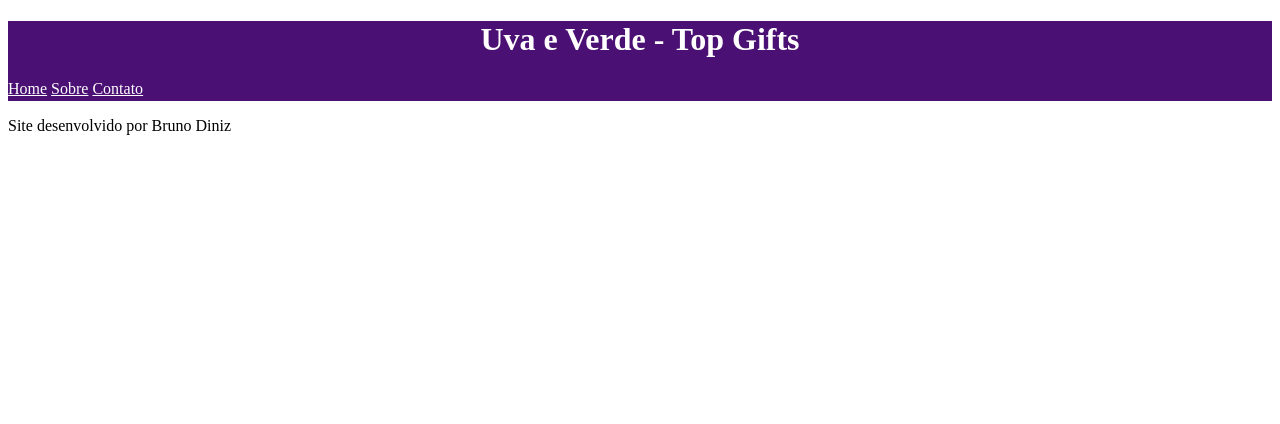
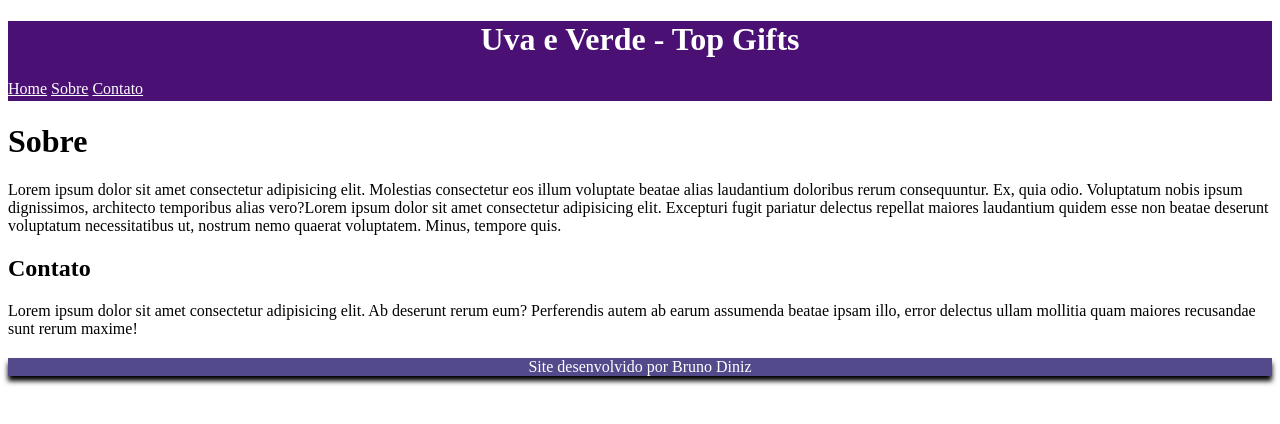
Before and after one commit to BrunoDinizUEPB/html-css, a plain HTML site: page desafios/uvaeverde/index.html in a window 1280 px wide. Drawn offline with Linux system fonts and the light colour scheme.

```diff
--- a/desafios/uvaeverde/index.html
+++ b/desafios/uvaeverde/index.html
@@ -16,9 +16,13 @@
             <a href="">Contato</a>
         </nav>
     </header>
-
     <main>
+        <h1>Sobre</h1>
+        <p>Lorem ipsum dolor sit amet consectetur adipisicing elit. Molestias consectetur eos illum voluptate beatae alias laudantium doloribus rerum consequuntur. Ex, quia odio. Voluptatum nobis ipsum dignissimos, architecto temporibus alias vero?Lorem ipsum dolor sit amet consectetur adipisicing elit. Excepturi fugit pariatur delectus repellat maiores laudantium quidem esse non beatae deserunt voluptatum necessitatibus ut, nostrum nemo quaerat voluptatem. Minus, tempore quis.</p>
+        <h2>Contato</h2>
+        <p>Lorem ipsum dolor sit amet consectetur adipisicing elit. Ab deserunt rerum eum? Perferendis autem ab earum assumenda beatae ipsam illo, error delectus ullam mollitia quam maiores recusandae sunt rerum maxime!</p>
         <article>
+            <h1></h1>
             <aside>
             </aside>
         </article>
--- a/desafios/uvaeverde/style.css
+++ b/desafios/uvaeverde/style.css
@@ -30,3 +30,15 @@ nav {
 nav > a{
     color: white;
 }
+
+footer{
+    background-color: var(--cor03);
+    box-shadow: 30px;
+}
+footer > p{
+    color: white;
+    text-align: center;
+    box-shadow: 0px 5px 5px black;
+
+
+}
```
